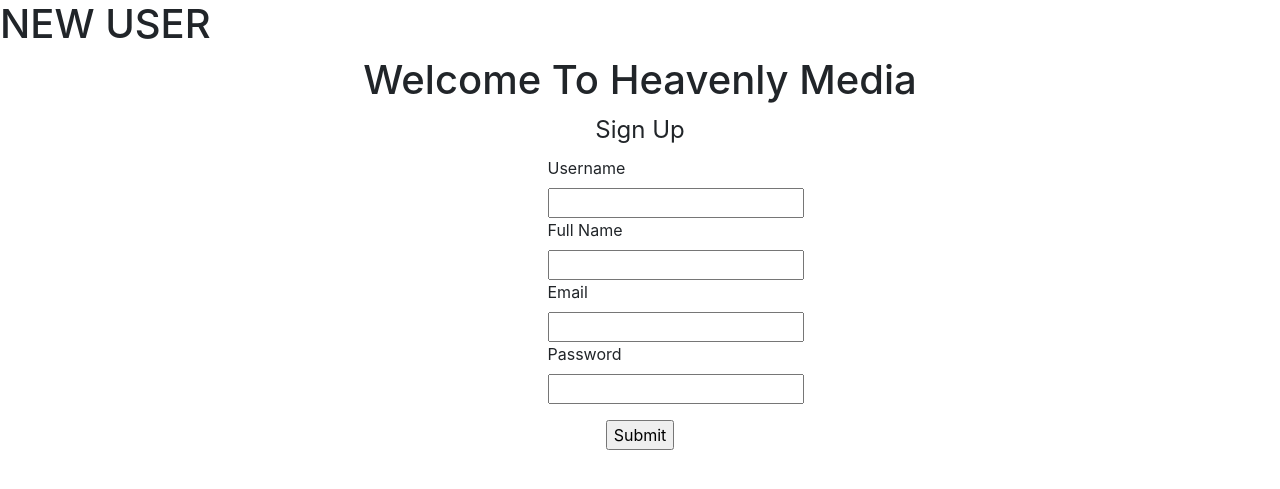
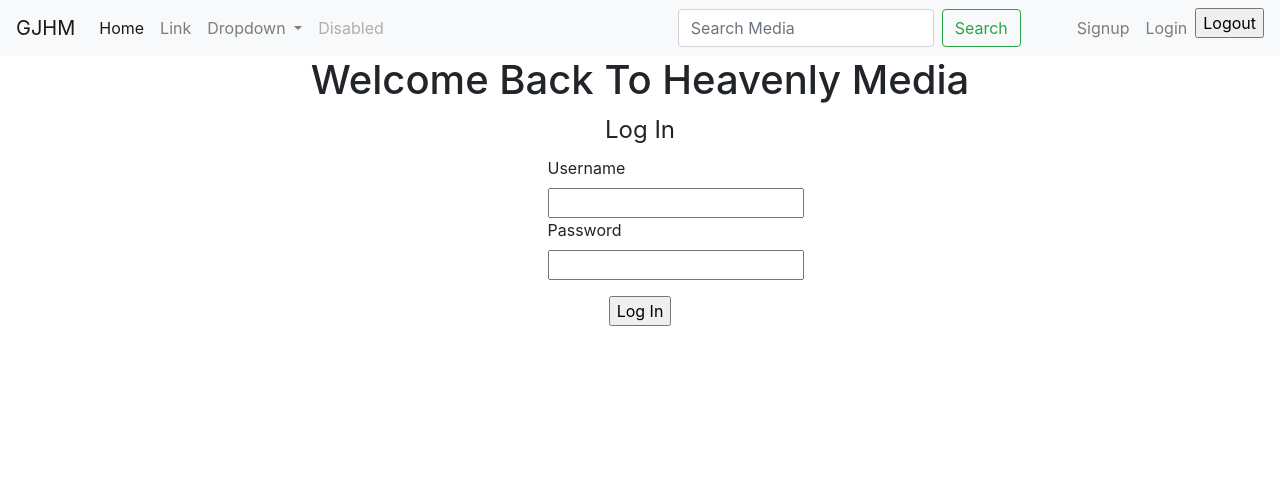
Before and after one commit to GeorgeCloud/GJHM, a Flask app: page /login in a window 1280 px wide. Shown: the top 489 px of the page. Run offline with Flask 2, Linux system fonts and the light colour scheme; parts of the project's set-up code (start-up, migrations or seed data) failed here and were passed over; some libraries are stand-ins or nearby versions.

Commit message:
add authentication with sessions

```diff
--- a/app.py
+++ b/app.py
@@ -1,21 +1,18 @@
-from flask import Flask, render_template, request
-import tmdbsimple as tmdb
-from db import *
-
-app = Flask(__name__)
-api_search = tmdb.Search()
-
+from flask import render_template, request
 from blueprints.users import users_bp
 from blueprints.media import media_bp
 from blueprints.auth import auth_bp
+import tmdbsimple as tmdb
+from db import *
 
 app.register_blueprint(users_bp, url_prefix='/users')
 app.register_blueprint(media_bp, url_prefix='/media')
 app.register_blueprint(auth_bp, url_prefix='/')
 
+api_search = tmdb.Search()
 
 @app.route('/', methods=['GET'])
-def index():
+def homepage():
     return render_template('index.html')
 
 @app.route('/search', methods=['GET', 'POST'])
--- a/blueprints/auth.py
+++ b/blueprints/auth.py
@@ -1,31 +1,56 @@
-from flask import Blueprint, render_template, request, redirect, url_for
+import uuid
+
+from flask import Blueprint, render_template, request, redirect, url_for, flash, session
+from bson.objectid import ObjectId
 from datetime import datetime
-from bson.objectid import ObjectId
-# from db import users
+from db import users
 
 auth_bp = Blueprint('auth_bp', __name__, template_folder='templates')
 
+
 @auth_bp.route('/signup', methods=['GET', 'POST'])
 def signup():
+    # import pdb;pdb.set_trace()
     if request.method == 'GET':
-        pass
+        return render_template('signup.html')
     else:
         user = {
+            '_id':        uuid.uuid4().hex,
             'email':      request.form['email'],
             'username':   request.form['username'],
-            'full_name': request.form['full_name'],
+            'full_name':  request.form['full_name'],
             'password':   request.form['password'],
             'avatar_url': '',
             'created_on': datetime.now(),
         }
-        users.insert_one(user)
-        return redirect(url_for('users_bp.view_user', username=user['username']))
-    return render_template('signup.html')
+        if users.insert_one(user):
+            del user['password']
+            session['current_user'] = user
+            flash('Successfully Signed Up.')
 
-@auth_bp.route('/login', methods=['GET'])
+    return redirect(url_for('auth_bp.login'))
+
+
+@auth_bp.route('/login', methods=['GET', 'POST'])
 def login():
-    return render_template('signup.html')
+    if request.method == 'GET':
+        pass
+    else:
+        username = request.form['username']
+        password = request.form['password']
+        user = users.find_one({'username': username})
 
-@auth_bp.route('/logout', methods=['GET'])
+        # Create form validator
+        if user and user['password'] == password:
+            del user['password']
+            session['current_user'] = user
+            flash('Logged In')
+            return redirect(url_for('homepage'))
+
+    return render_template('login.html')
+
+
+@auth_bp.route('/logout', methods=['POST'])
 def logout():
-    return render_template('users_new.html')
+    session.clear()
+    return redirect(url_for('homepage'))
--- a/blueprints/media.py
+++ b/blueprints/media.py
@@ -1,4 +1,5 @@
 from flask import Blueprint, render_template, request, redirect, url_for
+from flask_login import login_required
 from datetime import datetime
 from bson.objectid import ObjectId
 import tmdbsimple as tmdb
@@ -8,6 +9,7 @@ media_bp = Blueprint('media_bp', __name__, template_folder='templates')
 api_search = tmdb.Search()
 
 @media_bp.route('/', methods=['GET'])
+@login_required
 def index_media():
     """Return ALL media"""
     return render_template('media_index.html', media=media.find())
--- /dev/null
+++ b/templates/login.html
@@ -0,0 +1,9 @@
+{% extends 'partials/base.html' %}
+
+{% block title %} Login {% endblock %}
+
+{% block content %}
+  <form method="POST">
+    {% include 'partials/login_form.html' %}
+  </form>
+{% endblock %}
--- a/templates/partials/base.html
+++ b/templates/partials/base.html
@@ -13,8 +13,17 @@
     <title>{% block title %}{% endblock %}</title>
   </head>
   <body>
-    {% block content %}{% endblock %}
+    {% include 'partials/navbar.html' %}
+    {% include 'partials/flash_messages.html' %}
+    {{ session['current_user'] }}
 
+    {% block content %}
+
+
+      {#  All Content Goes Here  #}
+
+
+    {% endblock %}
   </body>
   <script src="//maxcdn.bootstrapcdn.com/bootstrap/4.0.0/js/bootstrap.min.js"></script>
   <script src="//cdnjs.cloudflare.com/ajax/libs/jquery/3.2.1/jquery.min.js"></script>
--- /dev/null
+++ b/templates/partials/flash_messages.html
@@ -0,0 +1,5 @@
+{% for flash_message in get_flashed_messages() %}
+  <ul class=flashes>
+    <li>{{ flash_message }}</li>
+  </ul>
+{% endfor %}
--- /dev/null
+++ b/templates/partials/login_form.html
@@ -0,0 +1,22 @@
+<!-- USER SIGN UP FORM -->
+<div class="container m-auto text-center">
+  <h1>Welcome Back To Heavenly Media</h1>
+
+  <div class="container col-2 m-auto">
+    <div class="row">
+      <legend>Log In</legend>
+    </div>
+
+    <div class="row">
+      <label>Username</label>
+      <input type="text" name="username">
+    </div>
+
+    <div class="row">
+      <label>Password</label>
+      <input type="password" name="password">
+    </div>
+  </div>
+
+  <input type="submit" class="m-3" value="Log In">
+</div>
--- a/templates/partials/navbar.html
+++ b/templates/partials/navbar.html
@@ -41,7 +41,9 @@
           <a class="nav-link" href="/login">Login</a>
         </li>
         <li>
-          <a class="nav-link" href="/logout">Logout</a>
+          <form action="/logout" method="POST">
+            <input type="submit" class="" value="Logout">
+          </form>
         </li>
       </ul>
     </div>
--- a/templates/partials/signup_form.html
+++ b/templates/partials/signup_form.html
@@ -29,5 +29,5 @@
   </div>
 
 
-  <input type="submit" class="m-3">
+  <input type="submit" class="m-3" value="Sign Up">
 </div>
--- a/templates/signup.html
+++ b/templates/signup.html
@@ -5,7 +5,7 @@
 {% block content %}
   <h1>NEW USER</h1>
 
-  <form action="/users/create" method="POST">
+  <form method="POST">
     {% include 'partials/signup_form.html' %}
   </form>
 {% endblock %}
```
Also changed, not shown: db.py (+11 -3 lines), sessions.py (added, +18 -0 lines).
